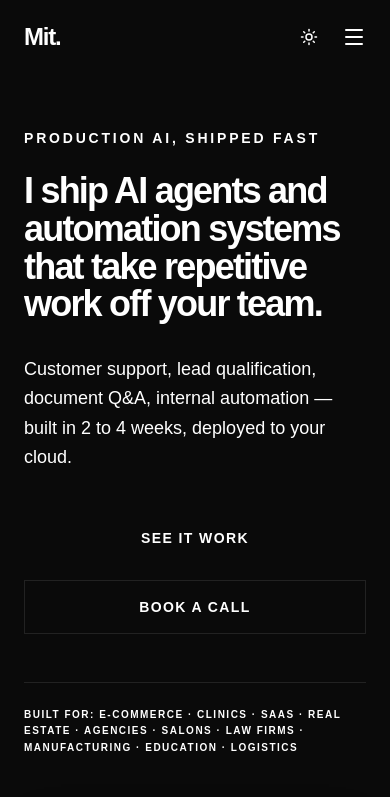
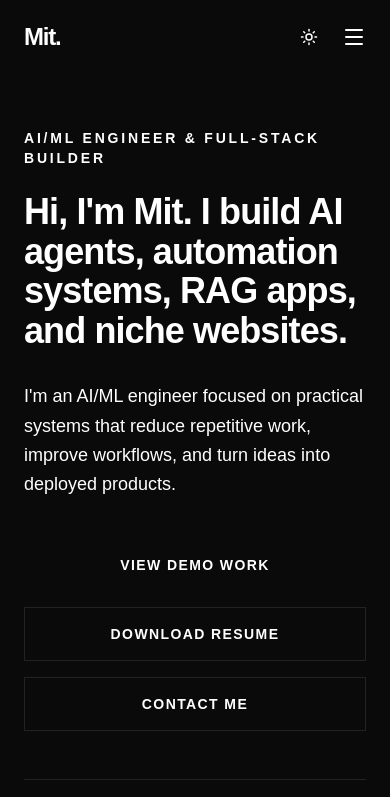
Before and after one commit to MitMakwana13/Mit-Portfolio, a React (Vite) app: page / in a window 390 px wide. Shown: the top 797 px of the page. Built offline with nearby package versions, Linux system fonts and the light colour scheme; a web font is replaced by a local one.

Commit message:
feat: personal branding, capabilities section, mobile typography fixes

```diff
--- a/index.html
+++ b/index.html
@@ -4,8 +4,8 @@
     <meta charset="UTF-8" />
     <meta name="viewport" content="width=device-width, initial-scale=1.0" />
     <link rel="icon" type="image/svg+xml" href="/favicon.svg" />
-    <title>Mit Makwana — AI agents & automation systems for any business</title>
-    <meta name="description" content="I ship production AI agents and automation systems in 2–4 weeks. Customer support, lead qualification, document Q&A, custom workflows. Deployed to your cloud. You own everything." />
+    <title>Mit Makwana — AI/ML Engineer & Full-Stack Builder</title>
+    <meta name="description" content="I'm Mit Makwana. I build AI agents, automation systems, RAG applications, and niche websites — practical systems that reduce repetitive work and turn ideas into deployed products." />
 
     <!-- Open Graph / LinkedIn / Facebook -->
     <meta property="og:type" content="website" />
--- a/src/App.tsx
+++ b/src/App.tsx
@@ -4,6 +4,7 @@ import Hero from './components/Hero';
 import Offers from './components/Offers';
 import DemoSection from './components/DemoSection';
 import CaseStudies from './components/CaseStudies';
+import Capabilities from './components/Capabilities';
 import Process from './components/Process';
 import Experience from './components/Experience';
 import Proof from './components/Proof';
@@ -21,6 +22,7 @@ function App() {
           <Offers />
           <DemoSection />
           <CaseStudies />
+          <Capabilities />
           <Process />
           <Experience />
           <Proof />
--- /dev/null
+++ b/src/components/Capabilities.tsx
@@ -0,0 +1,106 @@
+import { useInView } from 'react-intersection-observer';
+import { Brain, Bot, Code2, Workflow, Database, Globe } from 'lucide-react';
+
+const capabilities = [
+  {
+    icon: <Brain size={24} />,
+    title: "AI / Machine Learning",
+    description: "I train and deploy models for classification, prediction, vision, and NLP tasks.",
+    tools: ["Python", "TensorFlow", "PyTorch", "Scikit-learn", "OpenCV", "NLP", "CNN", "LSTM", "Transformers"],
+    usedIn: "Healthcare Diagnosis, StockCast",
+  },
+  {
+    icon: <Bot size={24} />,
+    title: "AI Agents & RAG",
+    description: "I build assistants that answer from your documents with source-grounded responses.",
+    tools: ["LLMs", "Prompt Engineering", "RAG Pipelines", "LangChain", "Vector Search", "Document Q&A", "Agent Workflows"],
+    usedIn: "Knowledge Agent Demo",
+  },
+  {
+    icon: <Code2 size={24} />,
+    title: "Full-Stack Development",
+    description: "I build complete web applications — frontend, backend, API, and deployment.",
+    tools: ["React", "Next.js", "TypeScript", "Node.js", "FastAPI", "Flask", "REST APIs", "Dashboards"],
+    usedIn: "99 CARE, Lead Agent",
+  },
+  {
+    icon: <Workflow size={24} />,
+    title: "Automation & Workflows",
+    description: "I automate repetitive business operations — lead qualification, CRM updates, notifications.",
+    tools: ["n8n", "Workflow Engines", "CRM Automation", "Lead Qualification", "Email Automation", "Reporting"],
+    usedIn: "Automation Flow Demo",
+  },
+  {
+    icon: <Database size={24} />,
+    title: "Databases & Cloud",
+    description: "I design data layers and deploy to production infrastructure.",
+    tools: ["PostgreSQL", "Supabase", "MongoDB", "MySQL", "pgvector", "Vercel", "Railway", "Docker"],
+    usedIn: "All production builds",
+  },
+  {
+    icon: <Globe size={24} />,
+    title: "Websites & Product UI",
+    description: "I build high-converting niche websites, landing pages, and product dashboards.",
+    tools: ["Niche Websites", "Landing Pages", "Responsive UI", "Tailwind CSS", "Framer Motion", "SEO"],
+    usedIn: "Portfolio, Client sites",
+  },
+];
+
+export default function Capabilities() {
+  const { ref, inView } = useInView({ triggerOnce: true, threshold: 0.1 });
+
+  return (
+    <section className="py-24 md:py-32 px-6 md:px-12 lg:px-24 bg-background border-t border-foreground/5">
+      <div className="max-w-7xl mx-auto">
+        <header className="mb-20">
+          <h2 className="text-foreground/30 uppercase tracking-[0.2em] text-sm font-display font-bold mb-4">Core stack & capabilities</h2>
+          <p className="text-4xl md:text-5xl lg:text-6xl font-display font-bold text-foreground tracking-tight lg:tracking-tighter leading-[1.1] max-w-3xl">
+            What I can build with.
+          </p>
+        </header>
+
+        <div
+          ref={ref}
+          className="grid grid-cols-1 md:grid-cols-2 lg:grid-cols-3 gap-6"
+        >
+          {capabilities.map((cap, idx) => (
+            <div
+              key={idx}
+              style={{ animationDelay: `${idx * 80}ms` }}
+              className={`bg-card border border-foreground/5 rounded-sm p-8 hover:border-accent transition-colors duration-300 group ${
+                inView ? 'animate-fade-up' : 'reveal-hidden'
+              }`}
+            >
+              <div className="text-accent opacity-50 group-hover:opacity-100 group-hover:scale-110 transition-all duration-300 mb-5 origin-left">
+                {cap.icon}
+              </div>
+
+              <h3 className="text-lg font-display font-bold text-foreground mb-2 tracking-tight group-hover:text-accent transition-colors duration-300">
+                {cap.title}
+              </h3>
+
+              <p className="text-sm text-muted leading-relaxed mb-5">
+                {cap.description}
+              </p>
+
+              <div className="flex flex-wrap gap-1.5 mb-5">
+                {cap.tools.map((tool) => (
+                  <span
+                    key={tool}
+                    className="px-2.5 py-1 border border-foreground/8 text-[10px] uppercase tracking-widest font-mono text-foreground/50 hover:border-accent/30 hover:text-accent transition-colors duration-200"
+                  >
+                    {tool}
+                  </span>
+                ))}
+              </div>
+
+              <p className="text-[10px] uppercase tracking-[0.15em] font-bold text-foreground/20">
+                Used in: {cap.usedIn}
+              </p>
+            </div>
+          ))}
+        </div>
+      </div>
+    </section>
+  );
+}
--- a/src/components/CaseStudies.tsx
+++ b/src/components/CaseStudies.tsx
@@ -67,7 +67,7 @@ export default function CaseStudies() {
       <div className="max-w-7xl mx-auto">
         <header className="mb-20">
           <h2 className="text-foreground/30 uppercase tracking-[0.2em] text-sm font-display font-bold mb-4">Proof of work</h2>
-          <p className="text-4xl md:text-5xl lg:text-6xl font-display font-bold text-foreground tracking-tighter leading-[1.05] max-w-3xl">
+          <p className="text-4xl md:text-5xl lg:text-6xl font-display font-bold text-foreground tracking-tight lg:tracking-tighter leading-[1.1] max-w-3xl">
             Systems I've built. Not concepts.
           </p>
         </header>
@@ -128,7 +128,7 @@ function CaseStudyCard({ study, index }: { study: CaseStudy; index: number }) {
       {/* Content Side */}
       <div className="lg:col-span-5 flex flex-col justify-center">
         <p className="text-[10px] uppercase tracking-[0.15em] font-bold text-accent mb-3">{study.industry}</p>
-        <h3 className="text-3xl md:text-4xl font-display font-bold text-foreground mb-2 tracking-tighter group-hover:text-accent transition-colors duration-300">
+        <h3 className="text-3xl md:text-4xl font-display font-bold text-foreground mb-2 tracking-tight lg:tracking-tighter group-hover:text-accent transition-colors duration-300">
           {study.title}
         </h3>
         <p className="text-muted text-sm md:text-base mb-8 font-medium">{study.outcome}</p>
--- a/src/components/DemoSection.tsx
+++ b/src/components/DemoSection.tsx
@@ -198,7 +198,7 @@ export default function DemoSection() {
       <div className="max-w-7xl mx-auto">
         <header className="mb-16">
           <h2 className="text-foreground/30 uppercase tracking-[0.2em] text-sm font-display font-bold mb-4">Interactive demos</h2>
-          <p className="text-4xl md:text-5xl lg:text-6xl font-display font-bold text-foreground tracking-tighter leading-[1.05] max-w-3xl">
+          <p className="text-4xl md:text-5xl lg:text-6xl font-display font-bold text-foreground tracking-tight lg:tracking-tighter leading-[1.1] max-w-3xl">
             See it work. No signup required.
           </p>
           <p className="text-muted text-base mt-6 max-w-xl">
--- a/src/components/FAQ.tsx
+++ b/src/components/FAQ.tsx
@@ -47,7 +47,7 @@ export default function FAQ() {
       <div className="max-w-7xl mx-auto">
         <header className="mb-20">
           <h2 className="text-foreground/30 uppercase tracking-[0.2em] text-sm font-display font-bold mb-4">Buyer FAQ</h2>
-          <p className="text-4xl md:text-5xl lg:text-6xl font-display font-bold text-foreground tracking-tighter leading-[1.05] max-w-3xl">
+          <p className="text-4xl md:text-5xl lg:text-6xl font-display font-bold text-foreground tracking-tight lg:tracking-tighter leading-[1.1] max-w-3xl">
             The questions every smart buyer asks.
           </p>
         </header>
--- a/src/components/Footer.tsx
+++ b/src/components/Footer.tsx
@@ -4,7 +4,7 @@ export default function Footer() {
       <div className="max-w-7xl mx-auto">
         {/* CTA Block */}
         <div className="mb-16 pb-16 border-b border-foreground/5">
-          <h2 className="text-3xl md:text-5xl font-display font-bold text-foreground tracking-tighter mb-6 max-w-2xl leading-[1.05]">
+          <h2 className="text-3xl md:text-5xl font-display font-bold text-foreground tracking-tight lg:tracking-tighter mb-6 max-w-2xl leading-[1.05]">
             Have a workflow that shouldn't be manual?
           </h2>
           <p className="text-muted text-base md:text-lg mb-8 max-w-xl">
--- a/src/components/Hero.tsx
+++ b/src/components/Hero.tsx
@@ -16,38 +16,46 @@ export default function Hero() {
           <div className="lg:w-[55%]">
             <div className={isMounted ? 'animate-fade-up' : 'reveal-hidden'}>
               <p className="text-foreground/30 uppercase tracking-[0.2em] text-sm font-display font-bold mb-6">
-                Production AI, shipped fast
+                AI/ML Engineer & Full-Stack Builder
               </p>
-              <h1 className="text-4xl md:text-5xl lg:text-6xl font-display font-bold text-foreground tracking-tighter leading-[1.05] mb-8 max-w-2xl">
-                I ship AI agents and automation systems that take repetitive work off your team.
+              <h1 className="text-4xl md:text-5xl lg:text-6xl font-display font-bold text-foreground tracking-tight lg:tracking-tighter leading-[1.1] mb-8 max-w-2xl">
+                Hi, I'm Mit. I build AI agents, automation systems, RAG apps, and niche websites.
               </h1>
             </div>
 
             <div className={isMounted ? 'animate-fade-up delay-200' : 'reveal-hidden'}>
               <p className="text-lg md:text-xl text-muted font-medium mb-10 max-w-xl leading-relaxed">
-                Customer support, lead qualification, document Q&A, internal automation — built in 2 to 4 weeks, deployed to your cloud.
+                I'm an AI/ML engineer focused on practical systems that reduce repetitive work, improve workflows, and turn ideas into deployed products.
               </p>
             </div>
 
             <div className={`flex flex-wrap gap-4 mb-12 ${isMounted ? 'animate-fade-up delay-300' : 'reveal-hidden'}`}>
               <a
-                href="#work"
+                href="#demo"
                 className="px-8 py-4 bg-foreground text-background font-bold uppercase tracking-widest text-sm hover:bg-accent hover:text-background transition-colors duration-300 w-full sm:w-auto text-center focus-visible:ring-2 focus-visible:ring-accent focus-visible:ring-offset-2 focus-visible:outline-none"
               >
-                See it work
+                View Demo Work
+              </a>
+              <a
+                href="/Mit_Makwana_Resume.pdf"
+                target="_blank"
+                rel="noopener noreferrer"
+                className="px-8 py-4 bg-transparent text-foreground font-bold uppercase tracking-widest text-sm border border-foreground/20 hover:border-foreground transition-colors duration-300 w-full sm:w-auto text-center focus-visible:ring-2 focus-visible:ring-accent focus-visible:ring-offset-2 focus-visible:outline-none"
+              >
+                Download Resume
               </a>
               <a
                 href="mailto:meetmakwana2004@gmail.com"
                 className="px-8 py-4 bg-transparent text-foreground font-bold uppercase tracking-widest text-sm border border-foreground/20 hover:border-foreground transition-colors duration-300 w-full sm:w-auto text-center focus-visible:ring-2 focus-visible:ring-accent focus-visible:ring-offset-2 focus-visible:outline-none"
               >
-                Book a call
+                Contact Me
               </a>
             </div>
 
             {/* Industries strip */}
             <div className={`pt-6 border-t border-foreground/10 ${isMounted ? 'animate-fade-up delay-500' : 'reveal-hidden'}`}>
               <p className="text-[10px] md:text-xs uppercase tracking-[0.15em] font-bold text-foreground/30 leading-relaxed">
-                Built for: E-commerce · Clinics · SaaS · Real Estate · Agencies · Salons · Law Firms · Manufacturing · Education · Logistics
+                Built for: E-commerce · Clinics · SaaS · Real Estate · Agencies · Salons · Law Firms · Education · Logistics
               </p>
             </div>
           </div>
--- a/src/components/Offers.tsx
+++ b/src/components/Offers.tsx
@@ -56,7 +56,7 @@ export default function Offers() {
       <div className="max-w-7xl mx-auto">
         <header className="mb-20">
           <h2 className="text-foreground/30 uppercase tracking-[0.2em] text-sm font-display font-bold mb-4">What I build</h2>
-          <p className="text-4xl md:text-5xl lg:text-6xl font-display font-bold text-foreground tracking-tighter leading-[1.05] max-w-3xl">
+          <p className="text-4xl md:text-5xl lg:text-6xl font-display font-bold text-foreground tracking-tight lg:tracking-tighter leading-[1.1] max-w-3xl">
             Three core systems. Plus anything custom you need.
           </p>
         </header>
--- a/src/components/Process.tsx
+++ b/src/components/Process.tsx
@@ -30,7 +30,7 @@ export default function Process() {
       <div className="max-w-7xl mx-auto">
         <header className="mb-20">
           <h2 className="text-foreground/30 uppercase tracking-[0.2em] text-sm font-display font-bold mb-4">Engagement model</h2>
-          <p className="text-4xl md:text-5xl lg:text-6xl font-display font-bold text-foreground tracking-tighter leading-[1.05] max-w-3xl">
+          <p className="text-4xl md:text-5xl lg:text-6xl font-display font-bold text-foreground tracking-tight lg:tracking-tighter leading-[1.1] max-w-3xl">
             Fixed-scope quotes. No retainers. No surprises.
           </p>
         </header>
--- a/src/components/Proof.tsx
+++ b/src/components/Proof.tsx
@@ -46,7 +46,7 @@ export default function Proof() {
       <div className="max-w-7xl mx-auto">
         <header className="mb-20">
           <h2 className="text-foreground/30 uppercase tracking-[0.2em] text-sm font-display font-bold mb-4">Proof I can build</h2>
-          <p className="text-4xl md:text-5xl lg:text-6xl font-display font-bold text-foreground tracking-tighter leading-[1.05] max-w-3xl">
+          <p className="text-4xl md:text-5xl lg:text-6xl font-display font-bold text-foreground tracking-tight lg:tracking-tighter leading-[1.1] max-w-3xl">
             Real badges. Real verification.
           </p>
         </header>
```
